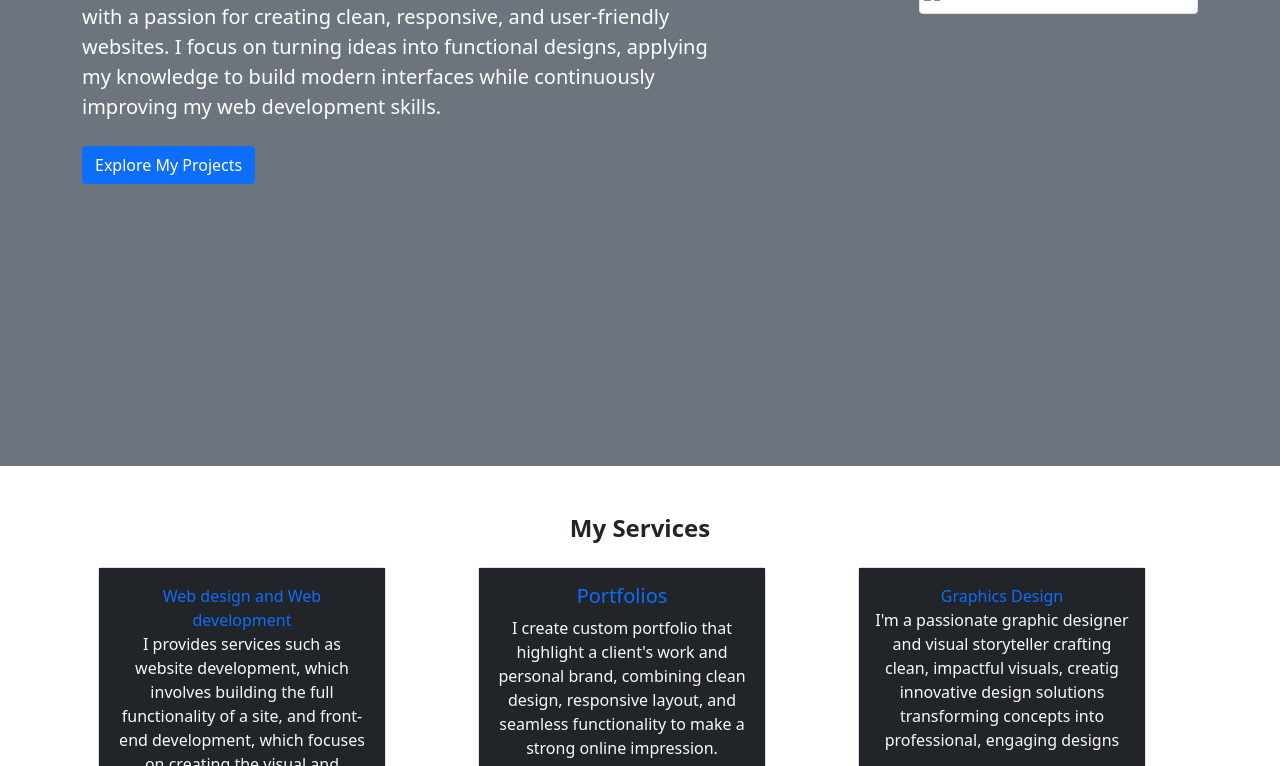
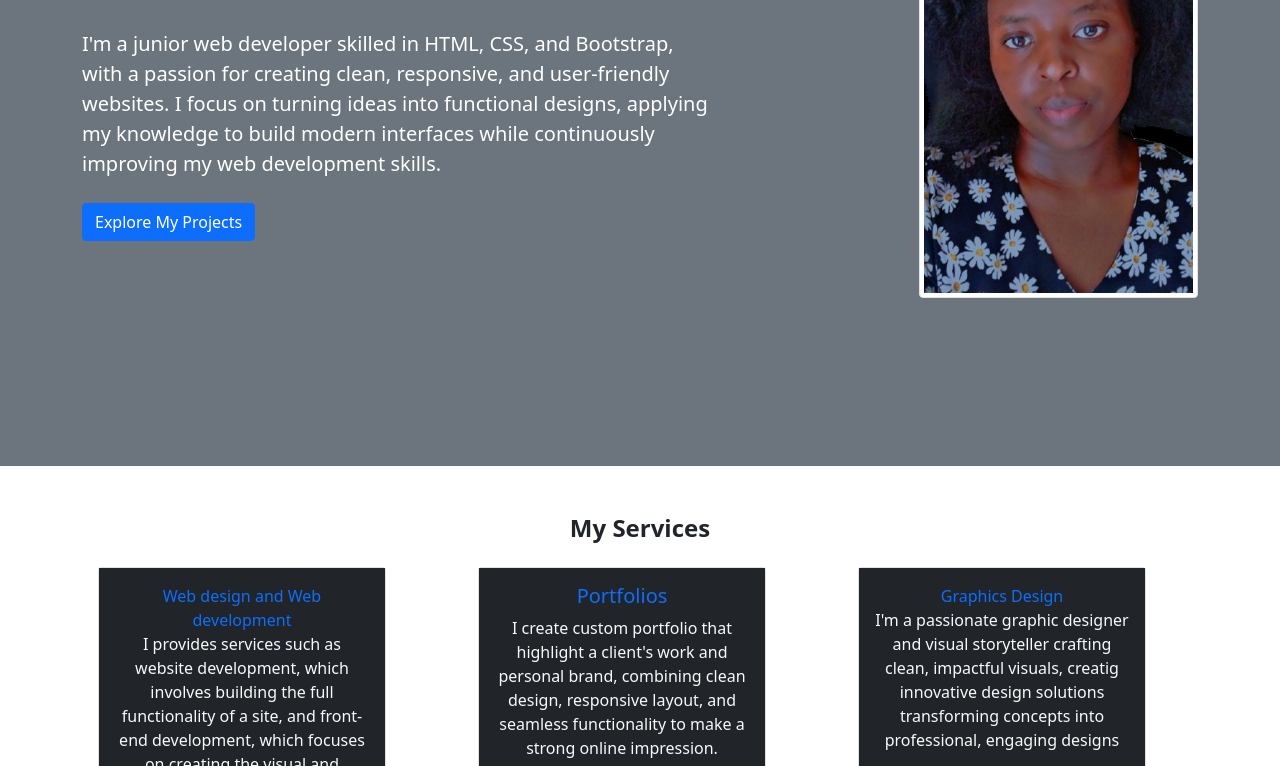
Before and after one commit to ATUSASIIRE/A.D.CARED-PORTFOLIO, a plain HTML site: page index.html in a window 1280 px wide. Shown: the part 334-1100 px from the top of the page. Drawn offline with nearby package versions, Linux system fonts and the light colour scheme; the site is published under a folder, as on GitHub Pages, so addresses that start at the root find nothing.

Commit message:
updated images

```diff
--- a/index.html
+++ b/index.html
@@ -86,7 +86,7 @@
                         Explore My Projects
                     </a>
                 </div>
-                <img class="img-fluid w-25 img-thumbnail width-100 height-100 d-none d-sm-block" src="/images/careddd.jpg" alt="Image">
+                <img class="img-fluid w-25 img-thumbnail width-100 height-100 d-none d-sm-block" src="./images/careddd.jpg" alt="Image">
             </div>
         </div>
     </section>
```
